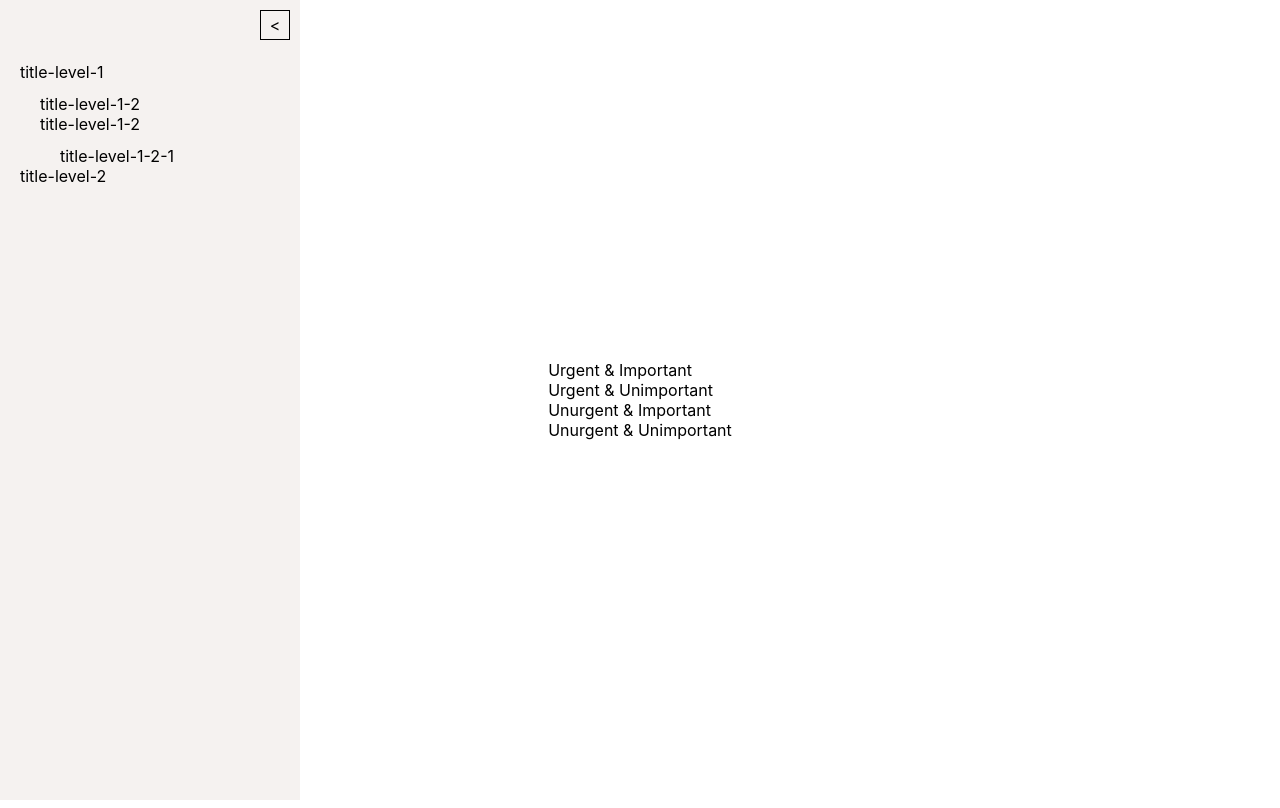
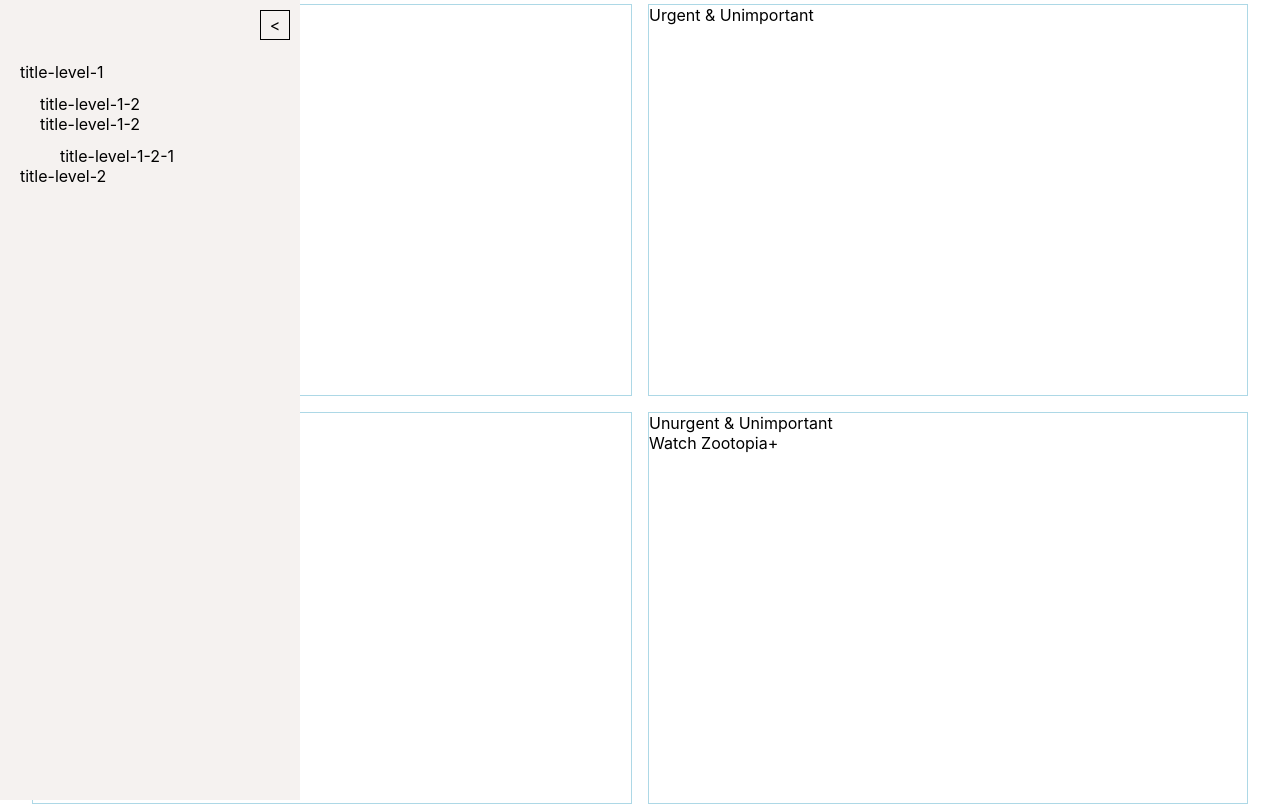
Before and after one commit to SunnySunMoon/diary_book, a Next.js app: page / in a window 1280 px wide. Built offline with nearby package versions, Linux system fonts and the light colour scheme.

Commit message:
feat: quadrant ui

```diff
--- a/components/Quadrant/index.tsx
+++ b/components/Quadrant/index.tsx
@@ -2,29 +2,69 @@
  * Quadrant
  */
 
+import { useMemo } from 'react';
 import css from 'styled-jsx/css';
+import { MockRecordList } from '../../mock/data';
+import { QuadrantEnum } from '../../types/data';
 
 export default function Quadrant() {
   /** -------- State & Const -------- */
+  const xx = MockRecordList.filter(
+    item => item.quadrant === QuadrantEnum.UrgentAndImportant
+  );
+  const xy = MockRecordList.filter(
+    item => item.quadrant === QuadrantEnum.UrgentButUnimportant
+  );
+  const yx = MockRecordList.filter(
+    item => item.quadrant === QuadrantEnum.NotUrgentButImportant
+  );
+  const yy = MockRecordList.filter(
+    item => item.quadrant === QuadrantEnum.NotUrgentAndUnimportant
+  );
 
   return (
     <section className="quadrant">
       <div className="quadrant-box xx">
         <div className="box-title">Urgent & Important</div>
-        <div className="box-content"></div>
+        <div className="box-content">
+          {xx.map(item => (
+            <div className="record-item" key={item.id}>
+              {item.content}
+            </div>
+          ))}
+        </div>
       </div>
       <div className="quadrant-box xy">
         <div className="box-title">Urgent & Unimportant</div>
-        <div className="box-content"></div>
+        <div className="box-content">
+          {xy.map(item => (
+            <div className="record-item" key={item.id}>
+              {item.content}
+            </div>
+          ))}
+        </div>
       </div>
       <div className="quadrant-box yx">
         <div className="box-title">Unurgent & Important</div>
-        <div className="box-content"></div>
+        <div className="box-content">
+          {yx.map(item => (
+            <div className="record-item" key={item.id}>
+              {item.content}
+            </div>
+          ))}
+        </div>
       </div>
       <div className="quadrant-box yy">
         <div className="box-title">Unurgent & Unimportant</div>
-        <div className="box-content"></div>
+        <div className="box-content">
+          {yy.map(item => (
+            <div className="record-item" key={item.id}>
+              {item.content}
+            </div>
+          ))}
+        </div>
       </div>
+      <style jsx>{styles}</style>
     </section>
   );
 }
@@ -34,5 +74,12 @@ const styles = css`
     display: grid;
     width: 100%;
     height: 100vh;
+    grid-template-rows: 1fr 1fr;
+    grid-template-columns: 1fr 1fr;
+    row-gap: 16px;
+    column-gap: 16px;
+  }
+  .quadrant-box {
+    border: 1px solid lightblue;
   }
 `;
--- a/mock/data.ts
+++ b/mock/data.ts
@@ -26,6 +26,6 @@ export const MockRecordList: RecordItem[] = [
     lastModifedTime: 1669532206356,
     labels: ['entertain', 'plays', 'cartoon'],
     isFinish: false,
-    quadrant: QuadrantEnum.UrgentAndImportant
+    quadrant: QuadrantEnum.NotUrgentAndUnimportant
   },
 ]
```
